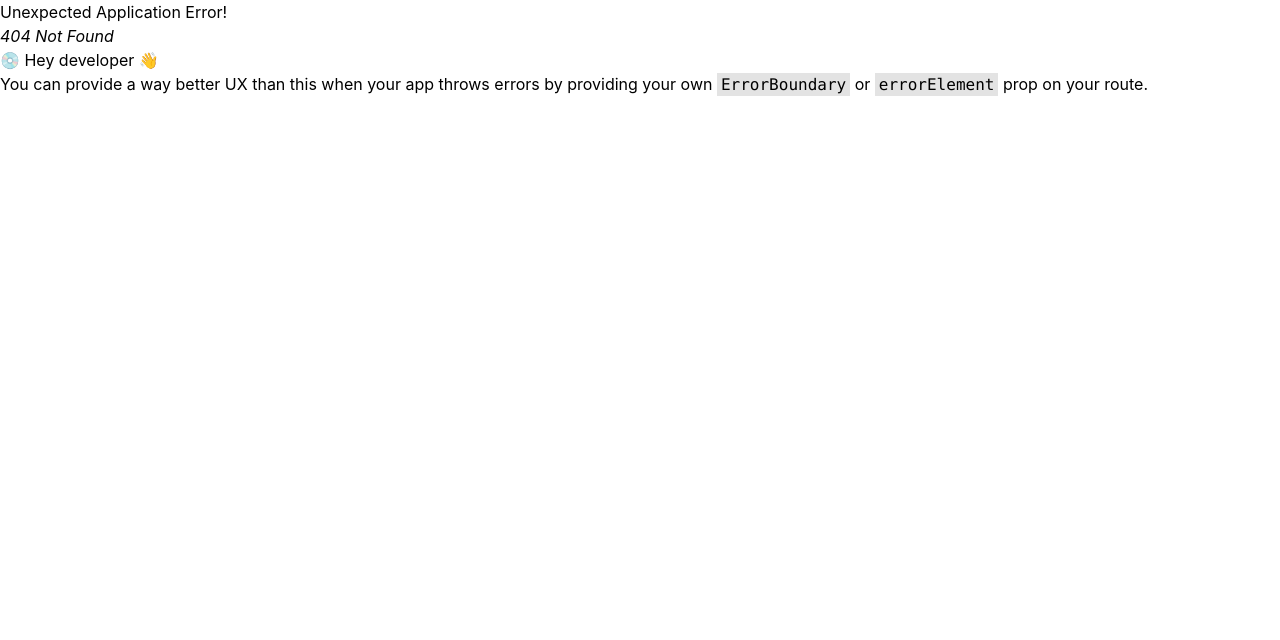
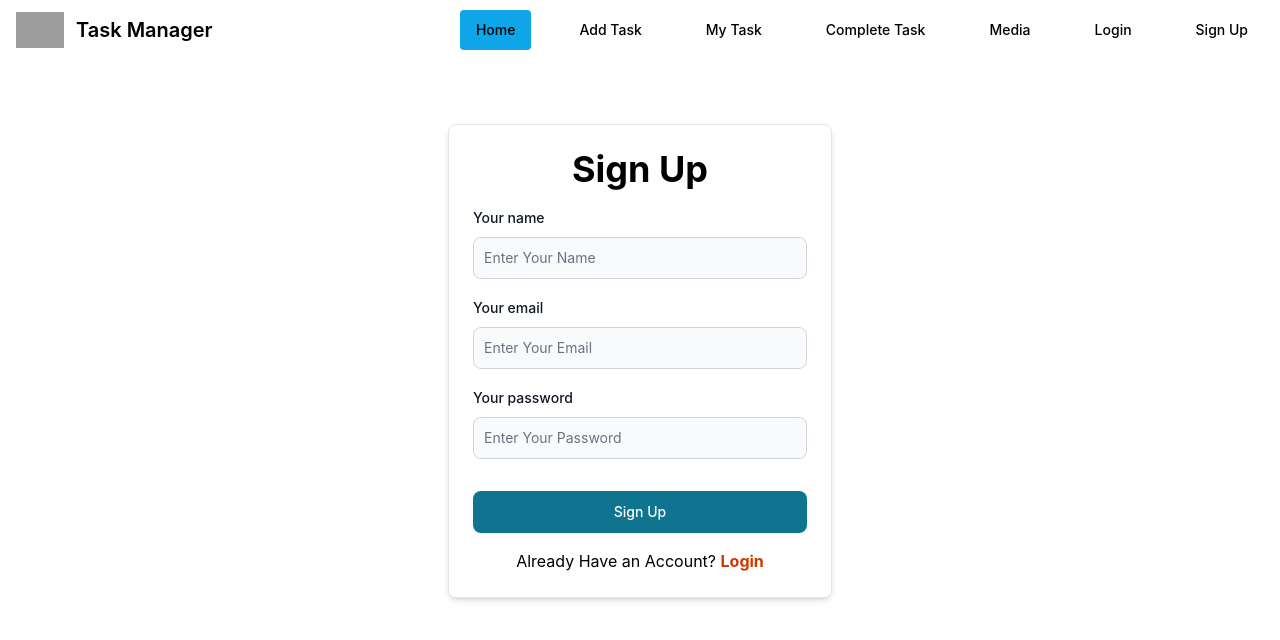
Before and after one commit to mamun-prodhan/task-manager, a React (Create React App) app: page /signup in a window 1280 px wide. Before the commit this address had no page. Shown: the top 640 px of the page. Built offline with nearby package versions, Linux system fonts and the light colour scheme; grey boxes are pictures that could not be loaded.

Commit message:
login and signup page added

```diff
--- a/package.json
+++ b/package.json
@@ -6,6 +6,7 @@
     "@testing-library/jest-dom": "^5.16.5",
     "@testing-library/react": "^13.4.0",
     "@testing-library/user-event": "^13.5.0",
+    "firebase": "^9.15.0",
     "flowbite": "^1.5.5",
     "flowbite-react": "^0.3.7",
     "react": "^18.2.0",
--- a/src/Pages/Home/Home/Home.js
+++ b/src/Pages/Home/Home/Home.js
@@ -1,9 +1,29 @@
+import { Button, Checkbox, Label, TextInput } from 'flowbite-react';
 import React from 'react';
 
 const Home = () => {
     return (
         <div>
-            <h2>This is HOme component</h2>
+            <h2 className='text-4xl font-bold text-center mt-16'>Add Your Task</h2>
+            <form className="flex flex-col gap-4 w-1/2 mx-auto">
+                <div>
+                    <div className="mb-2 block text-center">
+                        <Label
+                            htmlFor="task"
+                            value="Your task"
+                        />
+                    </div>
+                    <TextInput
+                        id="task"
+                        type="text"
+                        placeholder="New Task"
+                        required={true}
+                    />
+                </div>
+                <Button type="submit">
+                    Add Task
+                </Button>
+            </form>
         </div>
     );
 };
--- a/src/Pages/Login/Login.js
+++ b/src/Pages/Login/Login.js
@@ -1,13 +1,55 @@
-import { Button } from 'flowbite-react';
+import { Button, Card, Checkbox, Label, TextInput } from 'flowbite-react';
 import React from 'react';
+import { Link } from 'react-router-dom';
 
 const Login = () => {
+
+    const handleLogin = event =>{
+        event.preventDefault();
+    }
+
     return (
-        <div>
-            <Button>
-                Default
-            </Button>
+        <div className="max-w-sm mx-auto">
+            <Card>
+            <h2 className='text-4xl font-bold text-center'>Login</h2>
+                <form onSubmit={handleLogin} className="flex flex-col gap-4">
+                    <div>
+                        <div className="mb-2 block">
+                            <Label
+                                htmlFor="email1"
+                                value="Your email"
+                            />
+                        </div>
+                        <TextInput
+                            id="email1"
+                            name='email'
+                            type="email"
+                            placeholder="Enter Your Email"
+                            required={true}
+                        />
+                    </div>
+                    <div>
+                        <div className="mb-2 block">
+                            <Label
+                                htmlFor="password1"
+                                value="Your password"
+                            />
+                        </div>
+                        <TextInput
+                            id="password1"
+                            name='password'
+                            type="password"
+                            placeholder='Enter Your Password'
+                            required={true}
+                        />
+                    </div>
 
+                    <Button className='mt-4' type="submit">
+                        Login
+                    </Button>
+                </form>
+                <p className='text-center'>New to Task Manager? <Link to="/signup" className='text-orange-600 mt-4 font-bold'>Sign Up</Link></p>
+            </Card>
         </div>
     );
 };
--- /dev/null
+++ b/src/Pages/Media/Media.js
@@ -0,0 +1,11 @@
+import React from 'react';
+
+const Media = () => {
+    return (
+        <div>
+            This is Media path.
+        </div>
+    );
+};
+
+export default Media;
--- a/src/Pages/Shared/Header/Header.js
+++ b/src/Pages/Shared/Header/Header.js
@@ -5,6 +5,7 @@ import { Link } from 'react-router-dom';
 const Header = () => {
     return (
         <Navbar
+            className='mb-16'
             fluid={true}
             rounded={true}
         >
--- a/src/Pages/SignUp/SignUp.js
+++ b/src/Pages/SignUp/SignUp.js
@@ -1,9 +1,70 @@
+import { Button, Card, Label, TextInput } from 'flowbite-react';
 import React from 'react';
+import { Link } from 'react-router-dom';
 
 const SignUp = () => {
+
+    const handleSignUp = event =>{
+        event.preventDefault();
+    }
+
     return (
-        <div>
-            This is signup page.
+        <div className="max-w-sm mx-auto">
+            <Card>
+            <h2 className='text-4xl font-bold text-center'>Sign Up</h2>
+                <form onSubmit={handleSignUp} className="flex flex-col gap-4">
+                    <div>
+                        <div className="mb-2 block">
+                            <Label
+                                htmlFor="name1"
+                                value="Your name"
+                            />
+                        </div>
+                        <TextInput
+                            id="name1"
+                            type="text"
+                            name='name'
+                            placeholder="Enter Your Name"
+                            required={true}
+                        />
+                    </div>
+                    <div>
+                        <div className="mb-2 block">
+                            <Label
+                                htmlFor="email1"
+                                value="Your email"
+                            />
+                        </div>
+                        <TextInput
+                            id="email1"
+                            type="email"
+                            name='email'
+                            placeholder="Enter Your Email"
+                            required={true}
+                        />
+                    </div>
+                    <div>
+                        <div className="mb-2 block">
+                            <Label
+                                htmlFor="password1"
+                                value="Your password"
+                            />
+                        </div>
+                        <TextInput
+                            id="password1"
+                            type="password"
+                            name='password'
+                            placeholder='Enter Your Password'
+                            required={true}
+                        />
+                    </div>
+
+                    <Button className='mt-4' type="submit">
+                        Sign Up
+                    </Button>
+                </form>
+                <p className='text-center'>Already Have an Account? <Link to="/login" className='text-orange-600 mt-4 font-bold'>Login</Link></p>
+            </Card>
         </div>
     );
 };
--- /dev/null
+++ b/src/firebase/firebase.config.js
@@ -0,0 +1,19 @@
+// Import the functions you need from the SDKs you need
+import { initializeApp } from "firebase/app";
+// TODO: Add SDKs for Firebase products that you want to use
+// https://firebase.google.com/docs/web/setup#available-libraries
+
+// Your web app's Firebase configuration
+const firebaseConfig = {
+  apiKey:process.env.REACT_APP_apiKey,
+  authDomain:process.env.REACT_APP_authDomain,
+  projectId:process.env.REACT_APP_projectId,
+  storageBucket:process.env.REACT_APP_storageBucket,
+  messagingSenderId:process.env.REACT_APP_messagingSenderId,
+  appId:process.env.REACT_APP_appId,
+};
+
+// Initialize Firebase
+const app = initializeApp(firebaseConfig);
+
+export default app;
```
Also changed, not shown: src/Router/Routes/Routes.js (+26 -1 lines), 1 other file (tests, documents, lock files or other folders).
